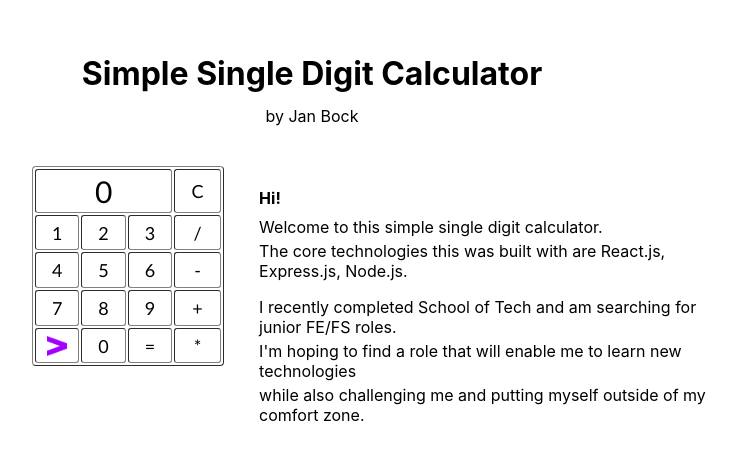
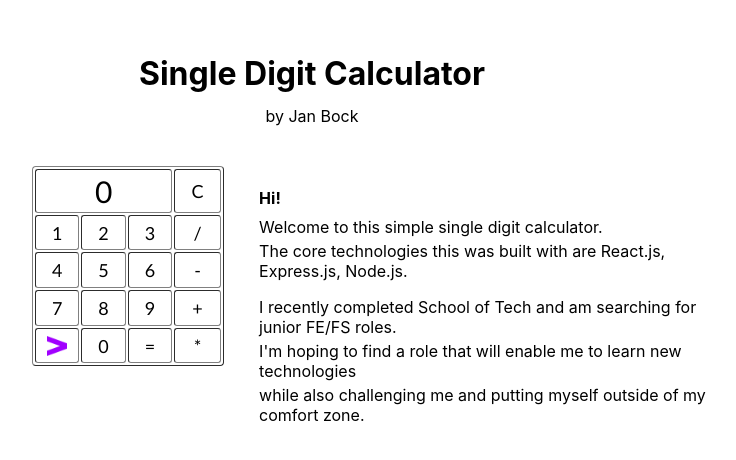
Before and after one commit to janBock/ls-demo-project, a React (Create React App) app in the folder ls-calc-proj/: page / in a window 1280 px wide. Shown: the part 146-606 px from the top of the page, without its empty margins (328-1064 px from the left). Built offline with nearby package versions, Linux system fonts and the light colour scheme.

Commit message:
Update App.js

```diff
--- a/ls-calc-proj/src/App.js
+++ b/ls-calc-proj/src/App.js
@@ -51,7 +51,7 @@ function App() {
   //Table with a series of buttons and a display screen
   return (
     <>
-      <h1 >Simple Single Digit Calculator</h1>
+      <h1>Single Digit Calculator</h1>
       <p className="header">by Jan Bock</p>
       <div className="App">
         <table className="container" border="1">
```
